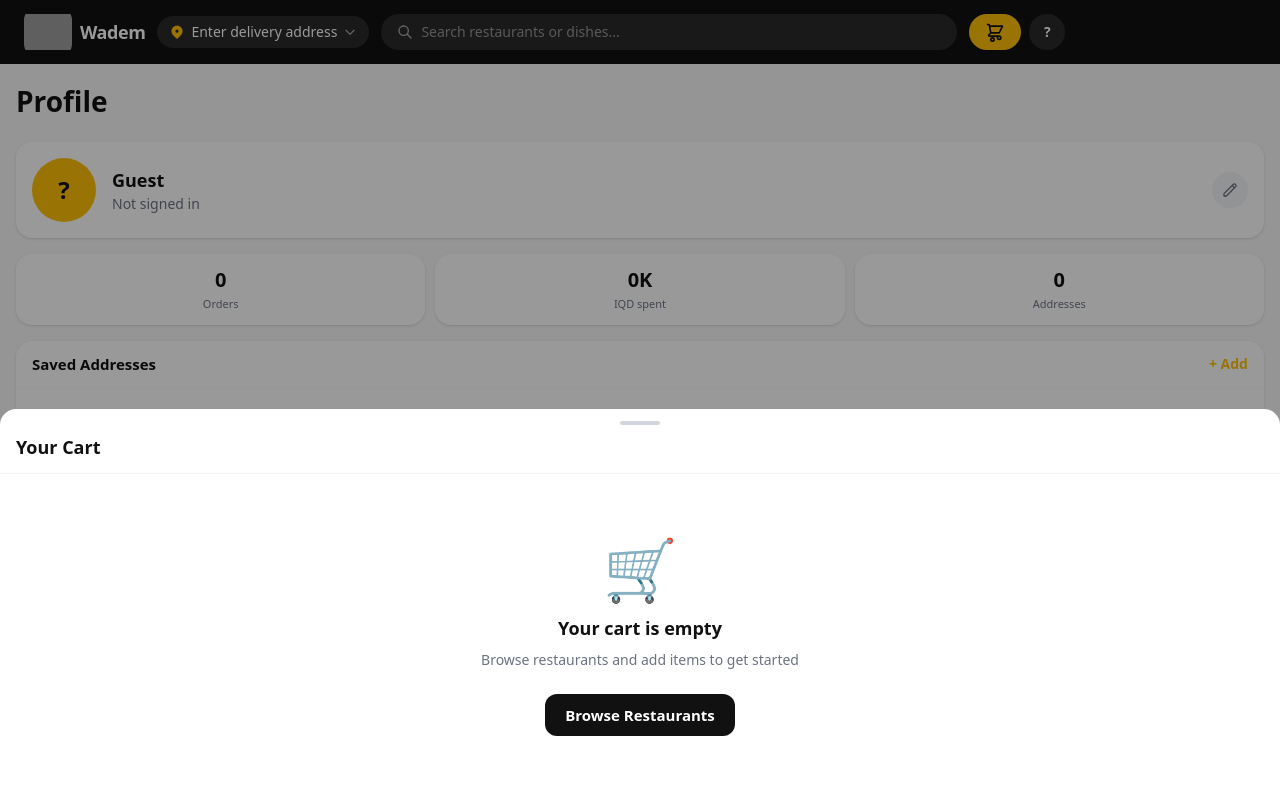
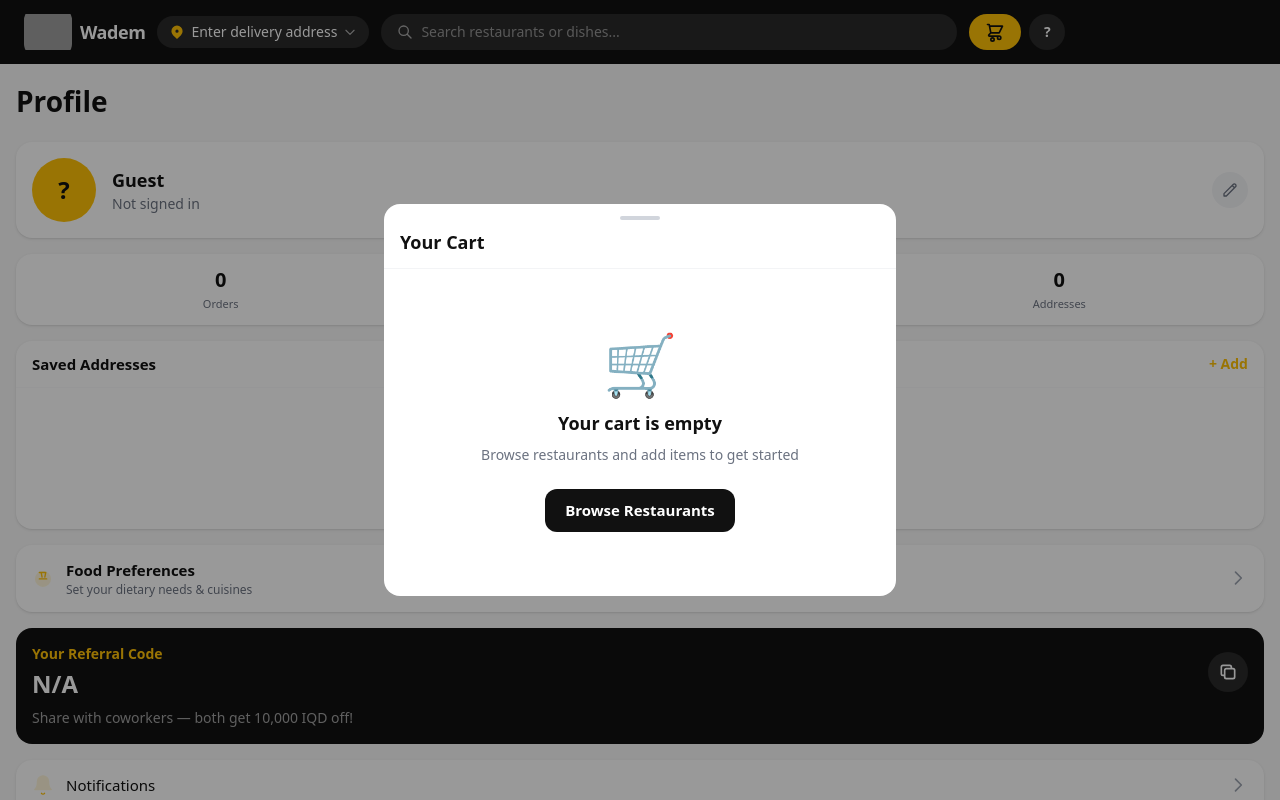
Before and after one commit to fwceo/wadem, a Next.js app: page /profile in a window 1280 px wide. Both pictures are taken after a click on the button 995 px from the left and 32 px from the top of the page. Shown: the top 800 px of the page. Built offline with nearby package versions, Linux system fonts and the light colour scheme; grey boxes are pictures that could not be loaded.

Commit message:
fix: BottomSheet desktop layout - centered modal with max-w-lg, proper rounded corners

```diff
--- a/src/components/ui/BottomSheet.tsx
+++ b/src/components/ui/BottomSheet.tsx
@@ -54,8 +54,9 @@ export default function BottomSheet({
             style={{ opacity: backdropOpacity }}
             onClick={onClose}
           />
+          <div className="fixed bottom-0 left-0 right-0 md:inset-0 md:flex md:items-center md:justify-center z-50 pointer-events-none">
             <motion.div
-            className="fixed bottom-0 left-0 right-0 bg-surface rounded-t-2xl z-50 flex flex-col overflow-hidden touch-none"
+              className="pointer-events-auto bg-surface rounded-t-2xl md:rounded-2xl md:w-full md:max-w-lg w-full flex flex-col overflow-hidden touch-none md:mx-auto"
               style={{ maxHeight: height, y }}
               initial={{ y: '100%' }}
               animate={{ y: 0 }}
@@ -78,6 +79,7 @@ export default function BottomSheet({
               )}
               <div className="flex-1 overflow-y-auto overscroll-contain">{children}</div>
             </motion.div>
+          </div>
         </>
       )}
     </AnimatePresence>
```
Lines whose indentation alone changed are shown as unchanged.
